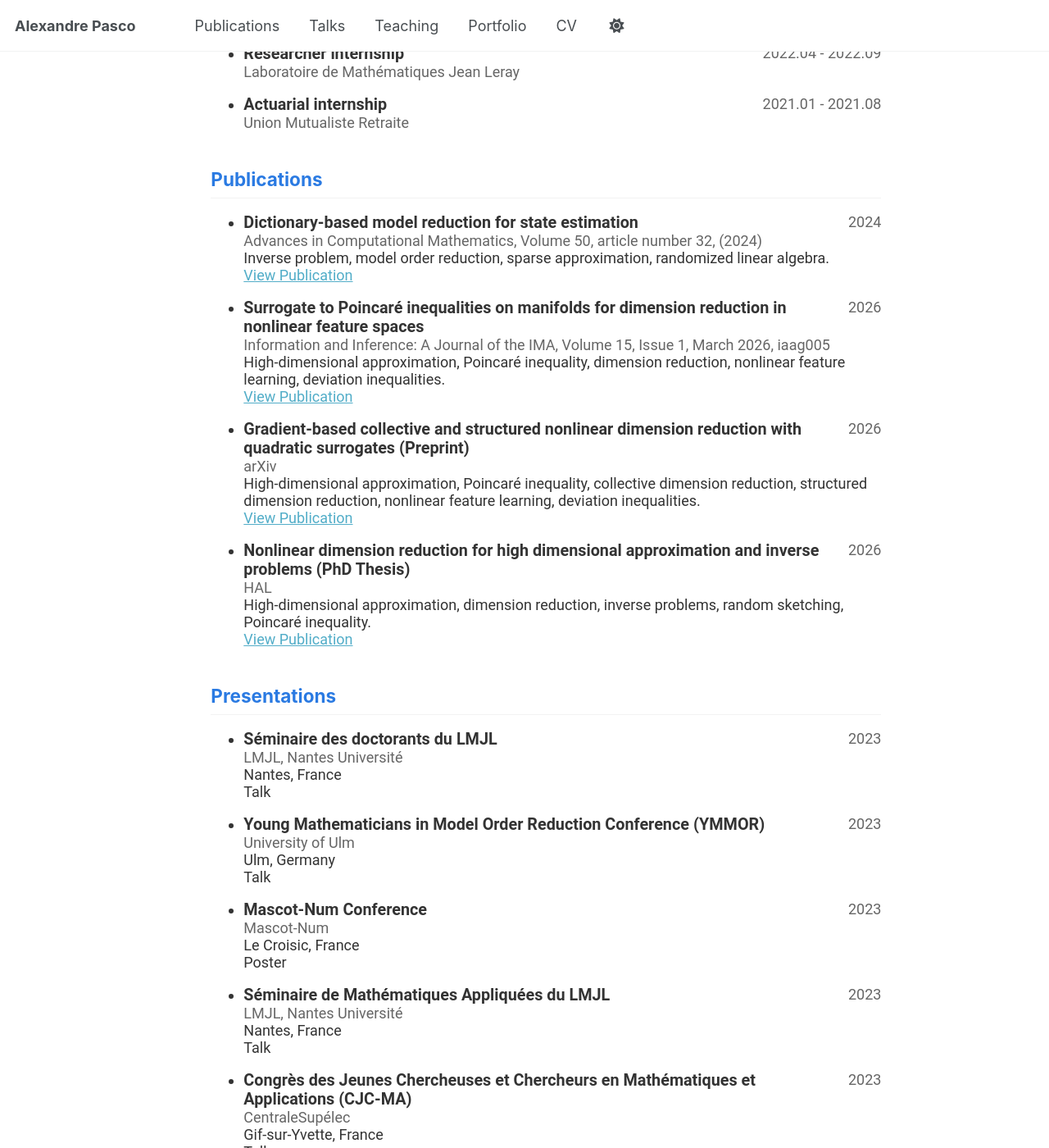
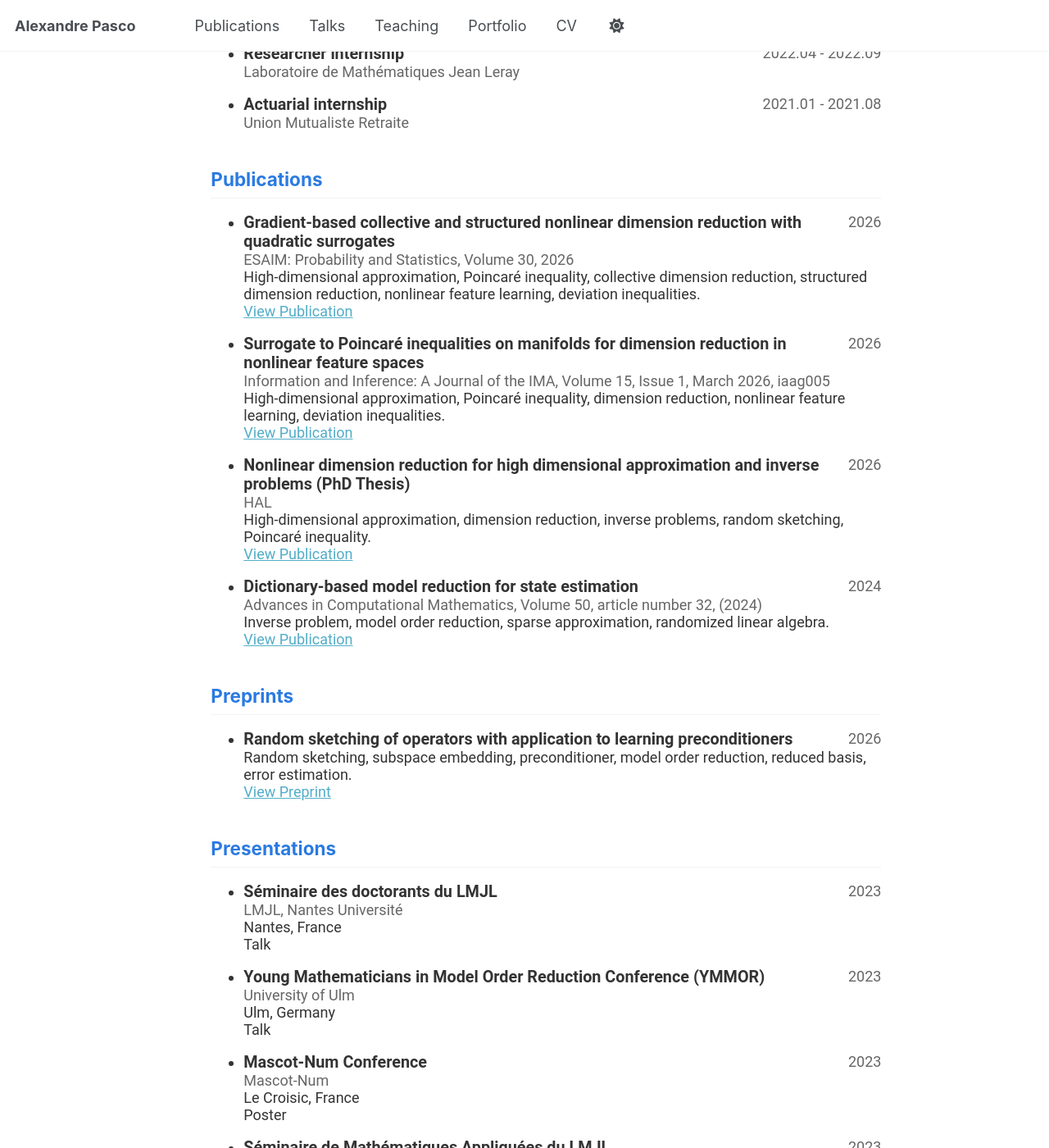
Before and after one commit to alexandre-pasco/alexandre-pasco.github.io, a Jekyll site: the page built from _pages/cv-json.md, in a window 1280 px wide and 1400 px high, scrolled down 977 px. Shown: the whole window at 82% size. Built offline with Jekyll 4.4.1, drawn with Linux system fonts in a browser that asks for light colours; part of the change alters nothing that is shown; some of the changed text lies outside the part shown.

Commit message:
re-order publication in antichronological order, add preprint with Oleg, add preprint section, update after publication of structured dim red paper.

```diff
--- a/_data/cv.json
+++ b/_data/cv.json
@@ -9,8 +9,8 @@
       "address": "",
       "postalCode": "1015",
       "city": "Lausanne",
-      "countryCode": "CH",
-      "region": ""
+      "countryCode": "Switzerland",
+      "region": "Vaud"
     },
     "profiles": [
       {
@@ -121,11 +121,11 @@
   "references": [],
   "publications": [
     {
-      "name": "Dictionary-based model reduction for state estimation",
-      "publisher": "Advances in Computational Mathematics, Volume 50, article number 32, (2024)",
-      "releaseDate": "2024-04-24",
-      "website": "https://doi.org/10.1007/s10444-024-10129-4",
-      "summary": "Inverse problem, model order reduction, sparse approximation, randomized linear algebra."
+      "name": "Gradient-based collective and structured nonlinear dimension reduction with quadratic surrogates",
+      "publisher": "ESAIM: Probability and Statistics, Volume 30, 2026",
+      "releaseDate": "2026-11-02",
+      "website": "https://doi.org/10.1051/ps/2026026",
+      "summary": "High-dimensional approximation, Poincaré inequality, collective dimension reduction, structured dimension reduction, nonlinear feature learning, deviation inequalities."
     },
     {
       "name": "Surrogate to Poincaré inequalities on manifolds for dimension reduction in nonlinear feature spaces",
@@ -135,18 +135,26 @@
       "summary": "High-dimensional approximation, Poincaré inequality, dimension reduction, nonlinear feature learning, deviation inequalities."
     },
     {
-      "name": "Gradient-based collective and structured nonlinear dimension reduction with quadratic surrogates (Preprint)",
-      "publisher": "arXiv",
-      "releaseDate": "2026-02-01",
-      "website": "https://arxiv.org/abs/2602.01143",
-      "summary": "High-dimensional approximation, Poincaré inequality, collective dimension reduction, structured dimension reduction, nonlinear feature learning, deviation inequalities."
-    },
-    {
       "name": "Nonlinear dimension reduction for high dimensional approximation and inverse problems (PhD Thesis)",
       "publisher": "HAL",
       "releaseDate": "2026-02-01",
       "website": "https://hal.science/tel-05469205v1",
       "summary": "High-dimensional approximation, dimension reduction, inverse problems, random sketching, Poincaré inequality."
+    },
+    {
+      "name": "Dictionary-based model reduction for state estimation",
+      "publisher": "Advances in Computational Mathematics, Volume 50, article number 32, (2024)",
+      "releaseDate": "2024-04-24",
+      "website": "https://doi.org/10.1007/s10444-024-10129-4",
+      "summary": "Inverse problem, model order reduction, sparse approximation, randomized linear algebra."
+    }
+  ],
+  "preprints": [
+    {
+      "name": "Random sketching of operators with application to learning preconditioners",
+      "releaseDate": "2026-04-14",
+      "website": "https://arxiv.org/abs/2104.12177",
+      "summary": "Random sketching, subspace embedding, preconditioner, model order reduction, reduced basis, error estimation."
     }
   ],
   "presentations": [
```
